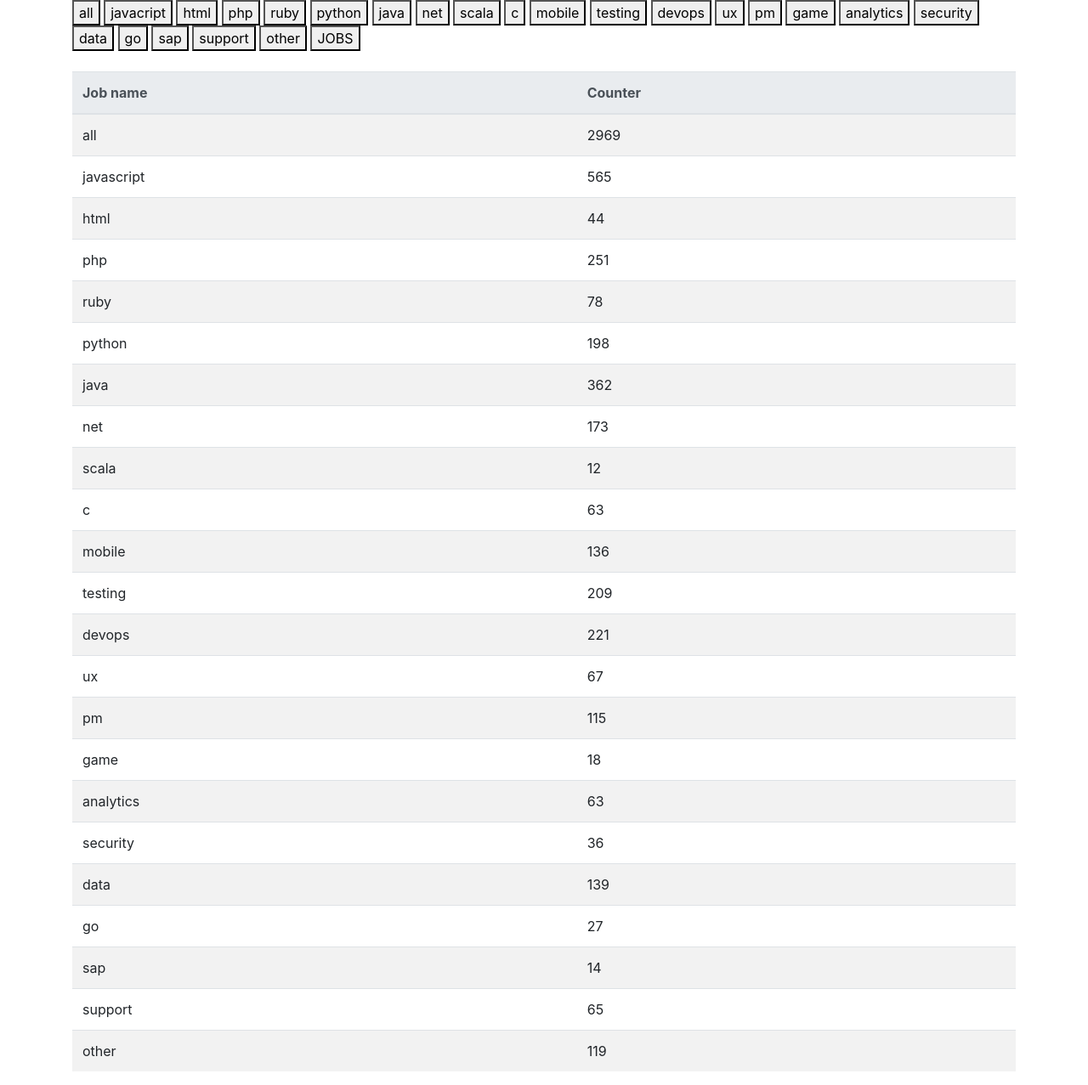
After one commit to wloszynski/statsjustjoinit-django, a Django app: page /jobs/ in a window 1280 px wide. The commit adds this page. Shown: the whole page at 85% size. Run offline with Django 3.2, Linux system fonts and the light colour scheme; data comes from the database, SQL or seed files in the repository.

Commit message:
jobs page added

```diff
--- a/skills_justjoin_it/urls.py
+++ b/skills_justjoin_it/urls.py
@@ -20,8 +20,9 @@ from skillsgraph import views
 urlpatterns = [
     path('admin/', admin.site.urls),
     path('', views.home, name='home'),
-    path('all', views.all, name='all'),
-    path('all/<str:category>', views.dataPrint, name='dataPrint')
+    path('all/', views.all, name='all'),
+    path('skills/<str:category>', views.dataPrint, name='dataPrint'),
+    path('jobs/', views.jobs, name='jobs'),
 
 
 ]
--- a/skillsgraph/templates/skillsgraph/base.html
+++ b/skillsgraph/templates/skillsgraph/base.html
@@ -3,7 +3,7 @@
 <head>
     <meta charset="UTF-8">
     <meta name="viewport" content="width=device-width, initial-scale=1.0">
-    <title>statsjustjoin.t</title>
+    <title>statsjustjoin.it</title>
     <link rel="stylesheet" href="https://cdn.jsdelivr.net/npm/bootstrap@4.5.3/dist/css/bootstrap.min.css" integrity="sha384-TX8t27EcRE3e/ihU7zmQxVncDAy5uIKz4rEkgIXeMed4M0jlfIDPvg6uqKI2xXr2" crossorigin="anonymous">
 
 </head>
@@ -33,6 +33,7 @@
     <a href="{% url 'dataPrint' 'sap' %}"><button>sap</button></a>
     <a href="{% url 'dataPrint' 'support' %}"><button>support</button></a>
     <a href="{% url 'dataPrint' 'other' %}"><button>other</button></a>
+    <a href="{% url 'jobs' %}"><button>JOBS</button></a>
 
     <br><br>
     <div class="">
--- /dev/null
+++ b/skillsgraph/templates/skillsgraph/jobs.html
@@ -0,0 +1,22 @@
+{% extends './base.html' %}
+
+
+{% block content %}
+
+ <table class="table table-striped table-hover ">
+    <thead class="thead-light">
+    <tr>
+      <th>Job name</th>
+      <th>Counter</th>
+    </tr>
+    </thead>
+    {% for row in rows %}
+    <tr>
+        {% for row_content in row %}
+            <td> {{ row_content }}</td>
+        {% endfor %}
+    </tr>
+    {% endfor %}
+  </table>
+
+{% endblock %}
--- a/skillsgraph/views.py
+++ b/skillsgraph/views.py
@@ -4,7 +4,7 @@ import datetime
 
 
 def home(request):
-    return render(request, 'skillsgraph/home.html')
+    return redirect('/all/all')
 
 def all(request):
     return redirect('/all/all')
@@ -28,3 +28,18 @@ def dataPrint(request, category):
 
 
     return render(request, 'skillsgraph/dataInsert.html', {'rows':rows, 'category':category})
+
+def jobs(request):
+
+    now_date = str(datetime.datetime.now()).split(' ')[0]
+    conn = sqlite3.connect('skill_counter_all.sqlite')
+    cur = conn.cursor()
+
+    cur.execute('''
+        SELECT language.name, overtime_jobs.counter
+        FROM overtime_jobs
+        INNER JOIN language ON language.id=overtime_jobs.language_id
+    ''')
+    rows = cur.fetchall()
+
+    return render(request, 'skillsgraph/jobs.html', {'rows':rows})
```
